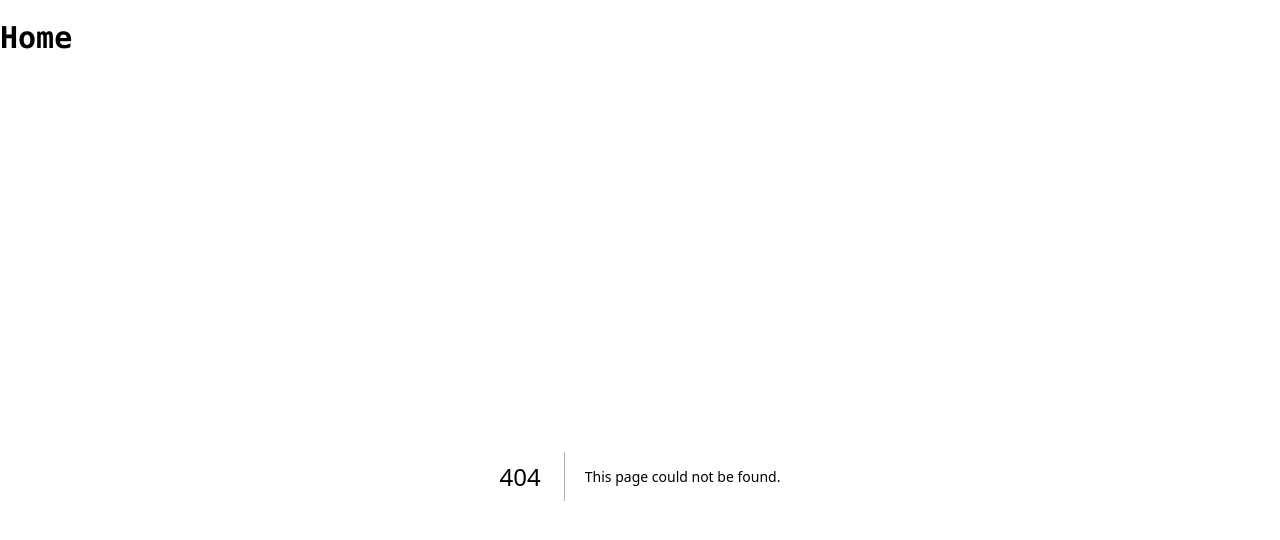
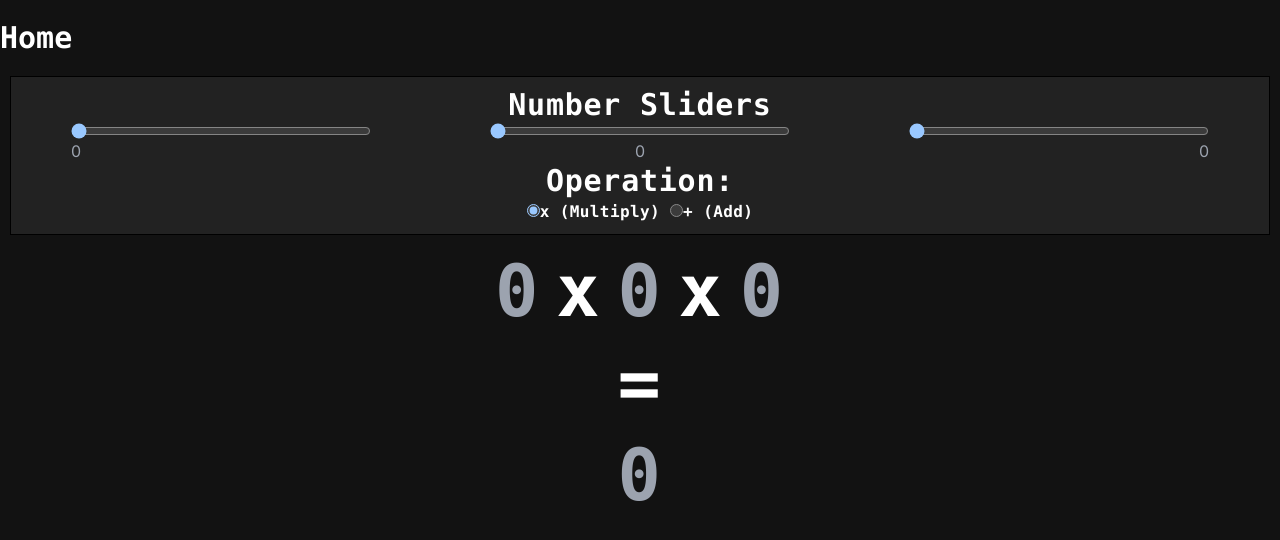
Before and after one commit to hadmacker/numbrella, a Next.js app: page /numbers/slider in a window 1280 px wide. Before the commit this address had no page. Shown: the top 540 px of the page. Built offline with nearby package versions, Linux system fonts and the light colour scheme.

Commit message:
slider (#2)

```diff
--- /dev/null
+++ b/app/numbers/slider/page.tsx
@@ -0,0 +1,148 @@
+'use client'
+
+import React, { useState } from "react";
+import { PrettyChar } from '../../prettyChar'
+import { NumberFormatter } from '../../numberFormatter'
+
+const numbers = PrettyChar.allCharacters();
+
+function formatted(number: number, bw: boolean): React.ReactElement[] {
+  const digitsArray = NumberFormatter.formatNumberWithBreaks(number.toString()).split("");
+
+  // Create an array of <div> elements to hold each digit
+  const divElements: React.ReactElement[] = digitsArray.map((digit, index) => {
+    const prettyStyle = (bw.toString() == "true")
+      ? numbers.filter(n=> n.id == "0")[0].prettyStyle
+      : numbers.filter(n=> n.id == digit)[0].prettyStyle;
+    const combinedClasses = `${prettyStyle}`;
+    return (
+      <span className={combinedClasses} key={index}>
+        {digit}
+      </span>
+    );
+  });
+
+  return divElements;
+}
+
+export default function Page() {
+    const [value1, setValue1] = useState(0);
+    const [value2, setValue2] = useState(0);
+    const [value3, setValue3] = useState(0);
+
+    const handleSliderChange1 = (event: React.ChangeEvent<HTMLInputElement>) => {
+        const newValue = parseInt(event.target.value, 10);
+        setValue1(newValue);
+    };
+    const handleSliderChange2 = (event: React.ChangeEvent<HTMLInputElement>) => {
+        const newValue = parseInt(event.target.value, 10);
+        setValue2(newValue);
+    };
+    const handleSliderChange3 = (event: React.ChangeEvent<HTMLInputElement>) => {
+        const newValue = parseInt(event.target.value, 10);
+        setValue3(newValue);
+    };
+    const [operation, setOperation] = useState('multiply');
+
+    const handleOperationChange =  (event: React.ChangeEvent<HTMLInputElement>) => {
+        setOperation(event.target.value);
+    };
+
+    return (
+        <>
+      <div style={{ border: '1px solid black', backgroundColor: '#222222', padding: '10px', margin: '10px' }}>
+    <h2 className="text-center tracking-wide font-mono text-3xl lg:text-3xl font-black">Number Sliders</h2>
+    <div style={{ display: 'flex', justifyContent: 'space-between' }}>
+      <input
+        style={{ margin: '0 50px', width: '300px' }}
+        type="range"
+        min="0"
+        max="1000"
+        value={value1}
+        onChange={handleSliderChange1}
+      />
+      <input
+        style={{ margin: '0 50px', width: '300px' }}
+        type="range"
+        min="0"
+        max="1000"
+        value={value2}
+        onChange={handleSliderChange2}
+      />
+      <input
+        style={{ margin: '0 50px', width: '300px' }}
+        type="range"
+        min="0"
+        max="1000"
+        value={value3}
+        onChange={handleSliderChange3}
+      />
+    </div>
+    <div style={{ display: 'flex', justifyContent: 'space-between' }}>
+      <span style={{ margin: '0 50px' }} className=" normal-nums">{formatted(value1, false)}</span>
+      <span style={{ margin: '0 50px' }} className=" normal-nums">{formatted(value2, false)}</span>
+      <span style={{ margin: '0 50px' }} className=" normal-nums">{formatted(value3, false)}</span>
+    </div>
+    <h2 className="text-center tracking-wide font-mono text-3xl lg:text-3xl font-black">Operation:</h2>
+    <div style={{ display: 'flex', justifyContent: 'center', gap: '10px' }}>
+  <div>
+    <input
+      type="radio"
+      id="multiply"
+      name="operation"
+      value="multiply"
+      checked={operation === 'multiply'}
+      onChange={handleOperationChange}
+    />
+    <label className="text-center tracking-wide font-mono text-1xl lg:text-1xl font-black" htmlFor="multiply">x (Multiply)</label>
+  </div>
+  <div>
+    <input
+      type="radio"
+      id="add"
+      name="operation"
+      value="add"
+      checked={operation === 'add'}
+      onChange={handleOperationChange}
+    />
+    <label className="text-center tracking-wide font-mono text-1xl lg:text-1xl font-black" htmlFor="add">+ (Add)</label>
+  </div>
+</div>
+  </div>
+      <h1 className="text-center tracking-wide font-mono text-4xl lg:text-7xl font-black">
+        {Formula(value1, value2, value3, false, operation)}
+    </h1>
+    </>
+    );
+}
+
+function Formula(value1: number, value2: number, value3: number, bw: boolean, operation: string) {
+    var computedValue = 0;
+    var symbol = "x";
+    if (operation == "add") {
+        symbol = "+"
+        computedValue = value1 + value2 + value3;
+    } else {
+        symbol = "x"
+        computedValue = value1 * value2 * value3;
+    }
+    return (
+      <>
+        <div className="m-1 lg:m-5 break-all">
+          <span className=" normal-nums text-black-600">{formatted(value1, bw)}</span>
+          <span className=" text-black-600/100 mx-4">{symbol}</span>
+          <span className=" normal-nums text-black-600">{formatted(value2, bw)}</span>
+          <span className=" text-black-600/100 mx-4">{symbol}</span>
+          <span className=" normal-nums text-black-600">{formatted(value3, bw)}</span>
+        </div>
+        <div className="m-1 lg:m-5">
+          <span className=" text-black-600/100 mx-8">=</span>
+        </div>
+        <div className="m-1 lg:m-5">
+          <span className="">
+            {formatted(computedValue, bw)}
+          </span>
+        </div>
+      </>
+      )
+  }
--- a/app/page.tsx
+++ b/app/page.tsx
@@ -15,6 +15,7 @@ export default function Home() {
             <li key="n1.1.2.7" className='mx-3 my-4 md:mx-:3 md:my-8'><a href="numbers/shortscale"><span className="mx-2 p-4 text-2xl md:text-3xl font-black">Names of Large Numbers</span></a></li>
             <li key="n1.1.2.8" className='mx-3 my-4 md:mx-:3 md:my-8'><a href="numbers/even-odd"><span className="mx-2 p-4 text-2xl md:text-3xl font-black">Evens and Odds</span></a></li>
             <li key="n1.1.2.9" className='mx-3 my-4 md:mx-:3 md:my-8'><a href="numbers/count-by"><span className="mx-2 p-4 text-2xl md:text-3xl font-black">Count By</span></a></li>
+            <li key="n1.1.2.9" className='mx-3 my-4 md:mx-:3 md:my-8'><a href="numbers/slider"><span className="mx-2 p-4 text-2xl md:text-3xl font-black">Number Sliders</span></a></li>
           </ul>
         </div>
         <div key="w1">
```
